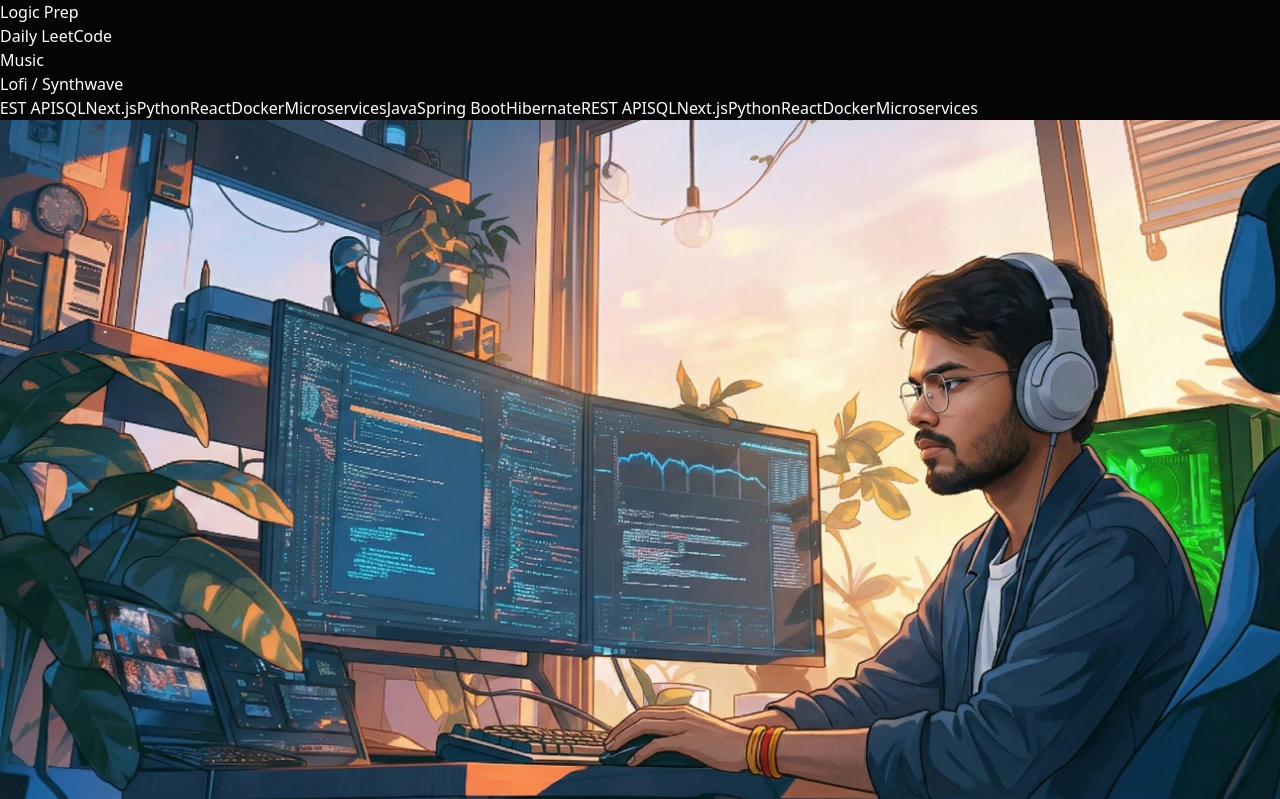
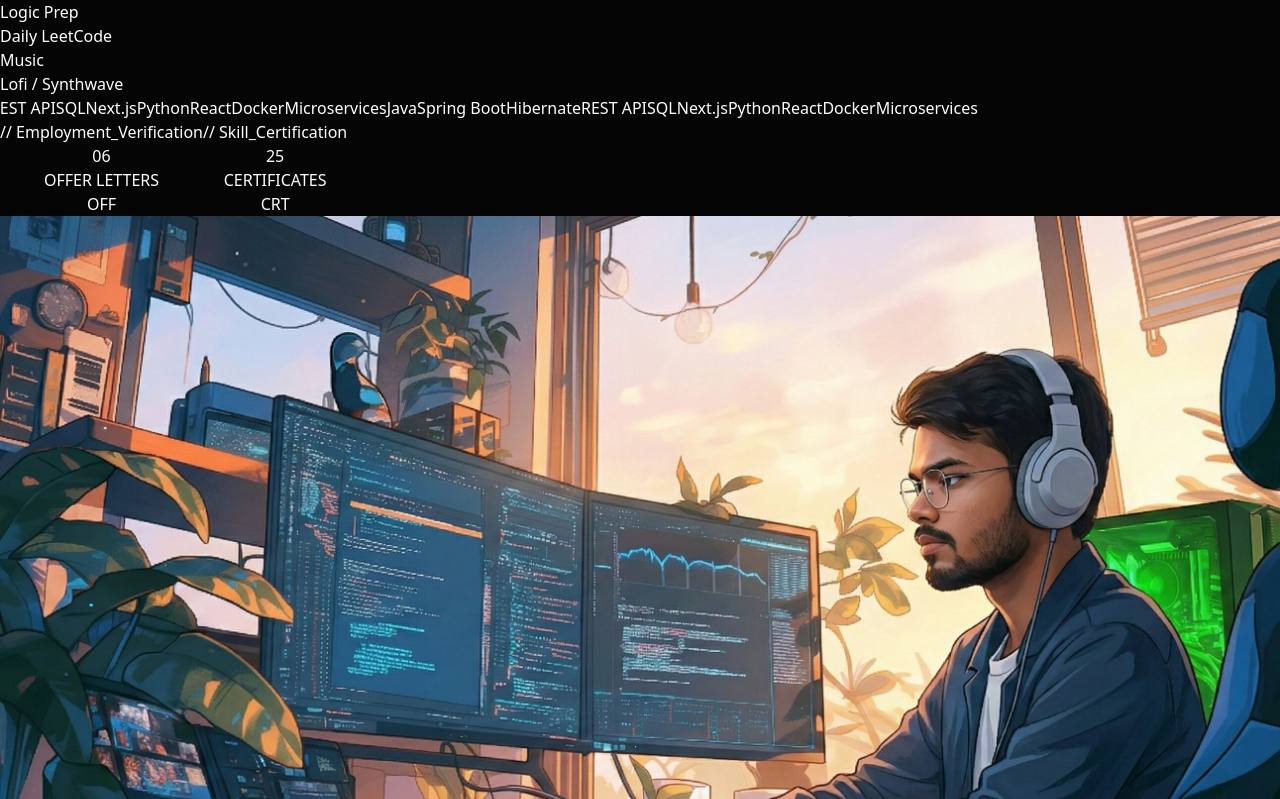
Before and after one commit to rakshak-salve/rakshaksalve-portfolio, a React (Vite) app: page / in a window 1280 px wide. Shown: the part 1361-2160 px from the top of the page. Built offline with nearby package versions, Linux system fonts and the light colour scheme; the HTML template or start-up script is replaced by a standard one.

Commit message:
Fix: Removed z-10 from main wrapper to fix popup stacking context over Navbar

```diff
--- a/src/App.jsx
+++ b/src/App.jsx
@@ -4,11 +4,11 @@ import Navbar from './components/Navbar';
 import Hero from './components/Hero';
 import QuickBits from './components/QuickBits';
 import TechMarquee from './components/TechMarquee';
+import VerifiedAssets from './components/VerifiedAssets';
 import About from './components/About';
 import Experience from './components/Experience';
 import Projects from './components/Projects';
 import CaseStudy from './components/CaseStudy';
-import VerifiedAssets from './components/VerifiedAssets';
 import LogicSandbox from './components/LogicSandbox';
 import CodingHeatmaps from './components/CodingHeatmaps';
 import GithubStats from './components/GithubStats';
@@ -18,17 +18,20 @@ import Contact from './components/Contact';
 function App() {
   return (
     <div className="min-h-screen text-white selection:bg-white selection:text-black antialiased font-sans">
+
       <InteractiveBackground />
       <Navbar />
-      <main className="relative z-10">
+
+      {/* FIX: Removed 'z-10' so the full-screen popups can successfully cover the Navbar */}
+      <main className="relative">
         <Hero />
         <QuickBits />
         <TechMarquee />
+        <VerifiedAssets />
         <About />
         <Experience />
         <Projects />
         <CaseStudy />
-        <VerifiedAssets />
         <LogicSandbox />
         <CodingHeatmaps />
         <GithubStats />
```
